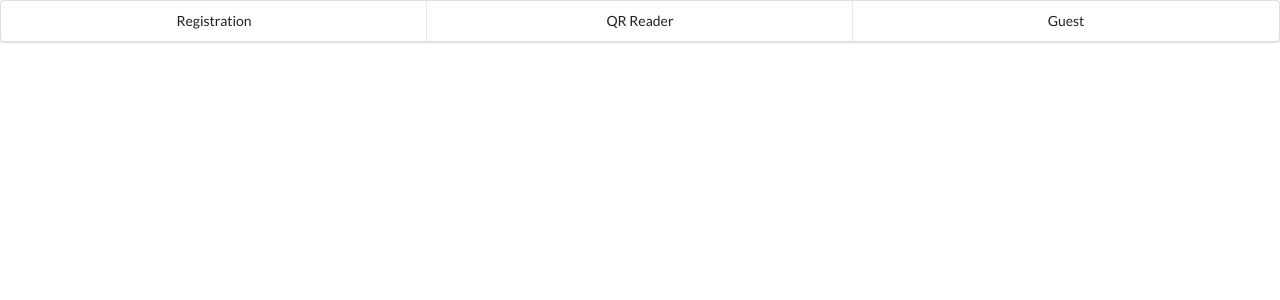
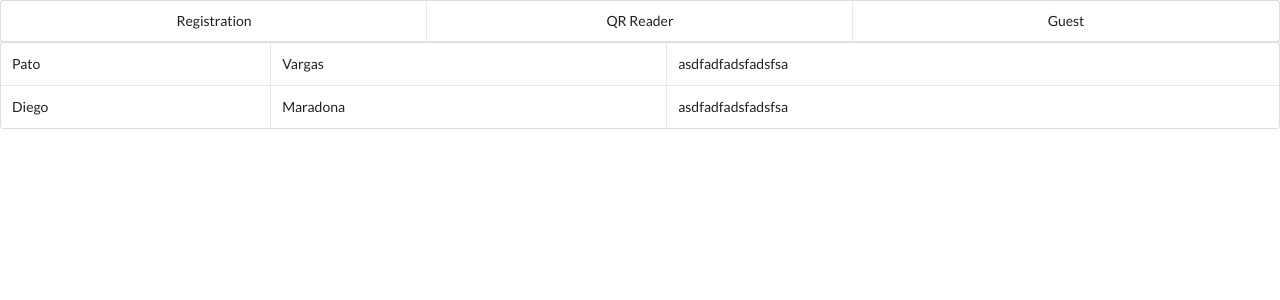
Before and after one commit to devpato/angular-pwa-qrcode, an Angular app: page /guest in a window 1280 px wide. Shown: the top 300 px of the page. Built offline with nearby package versions, Linux system fonts and the light colour scheme.

Commit message:
retriving guest list

```diff
--- a/src/app/guest-list/guest-list.component.ts
+++ b/src/app/guest-list/guest-list.component.ts
@@ -1,15 +1,13 @@
-import { Component, OnInit } from '@angular/core';
+import { Component, OnInit } from "@angular/core";
+import { GuestService } from "../guest.service";
 
 @Component({
-  selector: 'app-guest-list',
-  templateUrl: './guest-list.component.html',
-  styleUrls: ['./guest-list.component.scss']
+  selector: "app-guest-list",
+  templateUrl: "./guest-list.component.html",
+  styleUrls: ["./guest-list.component.scss"]
 })
 export class GuestListComponent implements OnInit {
-
-  constructor() { }
-
-  ngOnInit() {
-  }
-
+  guestList$ = this.guestService.guests$;
+  constructor(private guestService: GuestService) {}
+  ngOnInit() {}
 }
```
